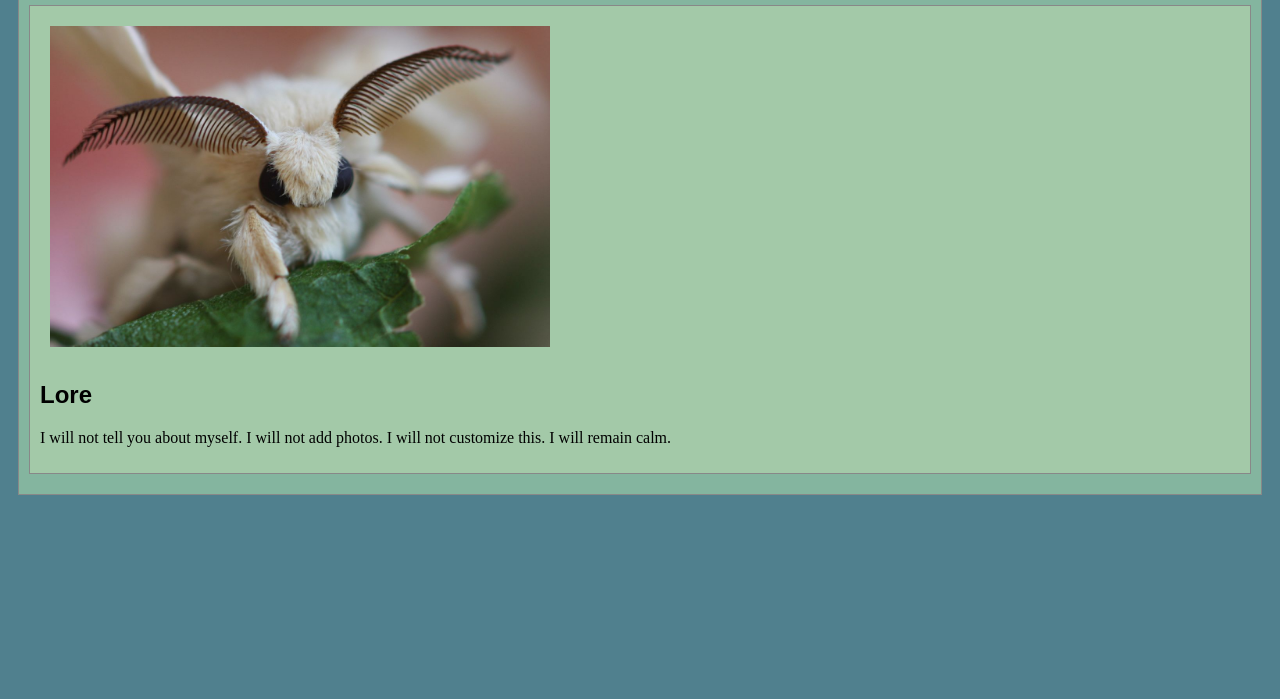
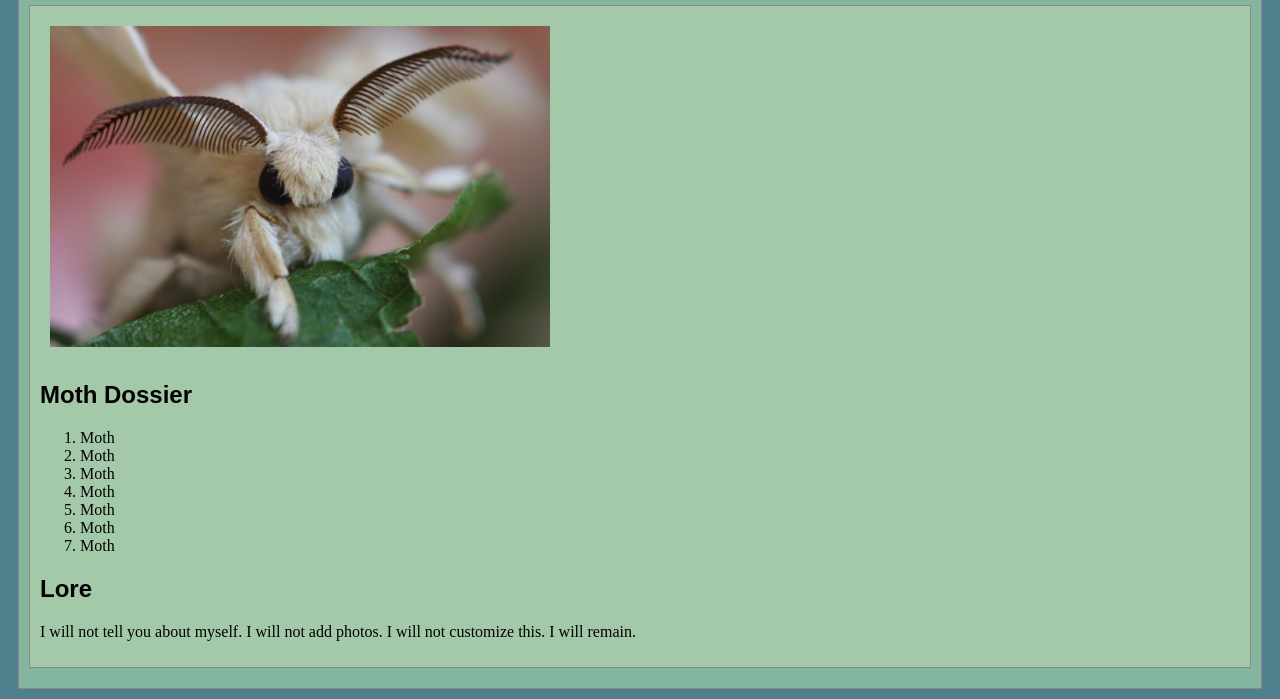
Before and after one commit to HenryBarrick/art101, a plain HTML site: page index.html in a window 1280 px wide. Shown: the part 106-805 px from the top of the page. Drawn offline with Linux system fonts and the light colour scheme.

Commit message:
Image and Lists lesson

```diff
--- a/index.html
+++ b/index.html
@@ -24,9 +24,20 @@
 			<h1>Henry Tripp Barrick</h1>
 			<div class="minor-section">
 					<!-- Note that all filenames use lowercase and no spaces -->
-					<img class="moth-photo" src="./img/coolMoth.jpg">
+					<a href="https://en.wikipedia.org/wiki/Moth">
+					<img class="moth-photo" src="./img/coolmoth.jpg"></a><br>
+					<h2>Moth Dossier</h2>
+					<ol>
+						<li>Moth</li>
+						<li>Moth</li>
+						<li>Moth</li>
+						<li>Moth</li>
+						<li>Moth</li>
+						<li>Moth</li>
+						<li>Moth</li>
+					</ol>
 					<h2>Lore</h2>
-					<p>I will not tell you about myself. I will not add photos. I will not customize this. I will remain calm.</p>
+					<p>I will not tell you about myself. I will not add photos. I will not customize this. I will remain.</p>
 			</div>
 		</section>
 		<nav id="links">
```
